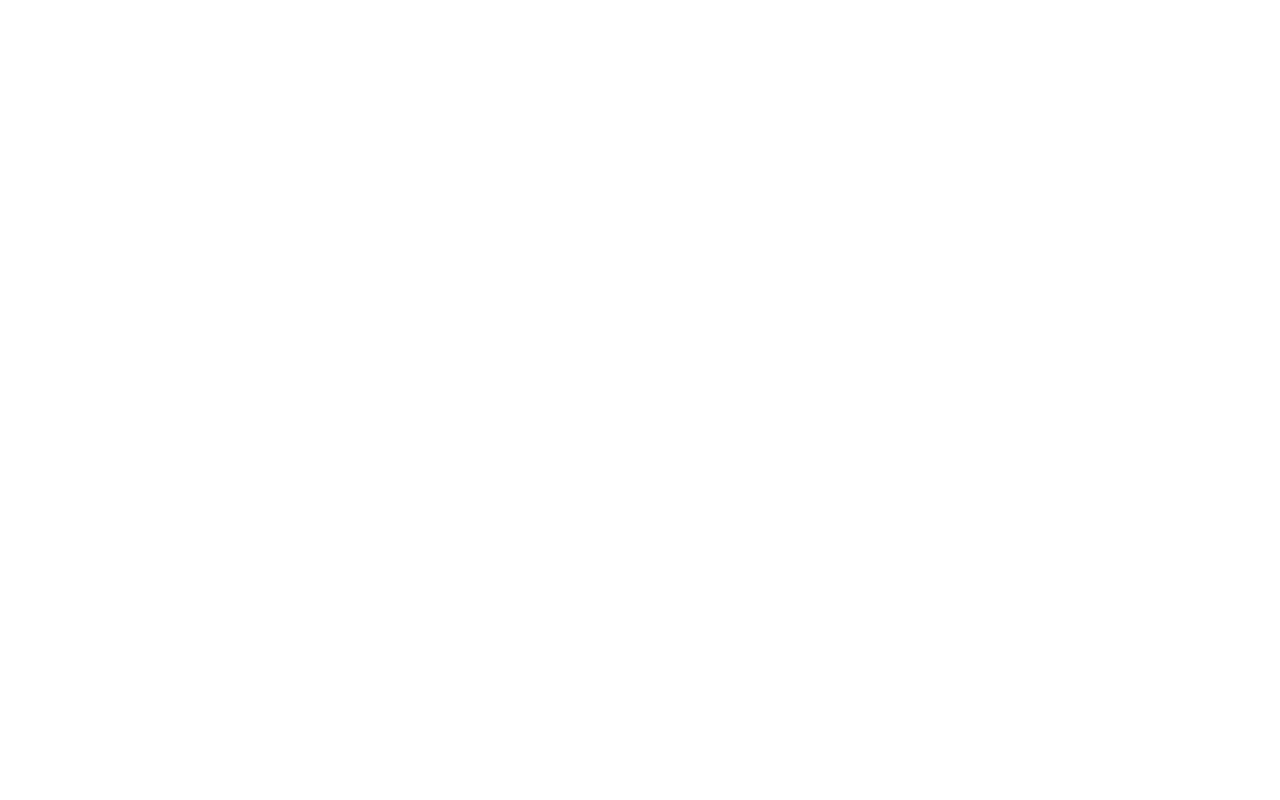
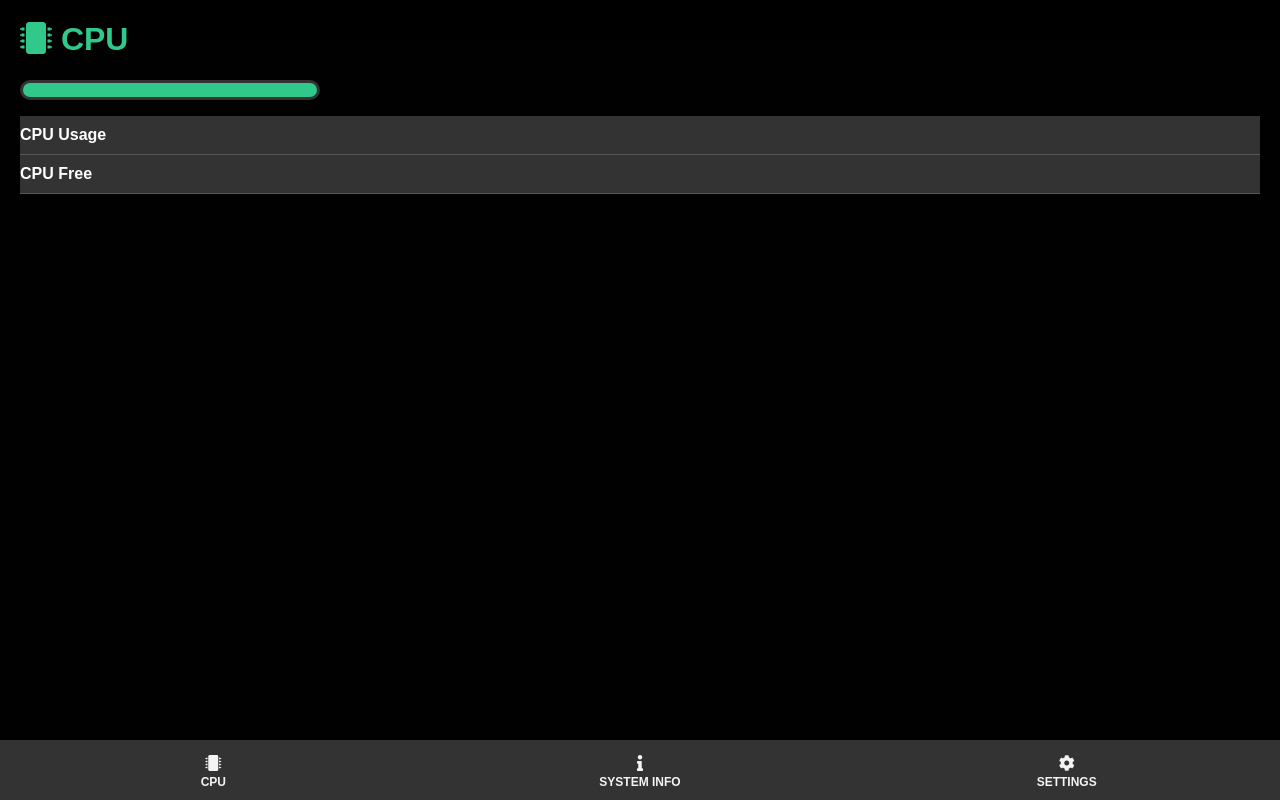
Before and after one commit to Belchenkov/sys-top-electron, an Electron app: page app/index.html in a window 1280 px wide. Drawn offline with Linux system fonts and the light colour scheme.

Commit message:
Creating the interface

```diff
--- a/app/css/style.css
+++ b/app/css/style.css
@@ -7,3 +7,138 @@
 * {
 	box-sizing: border-box;
 }
+
+body {
+	background: var(--background-color) url('../img/bg.jpg') no-repeat 0px 40px /
+		cover;
+	color: #fff;
+	font-family: Arial, Helvetica, sans-serif;
+	font-size: 16px;
+	display: flex;
+	align-items: center;
+	justify-content: center;
+	min-height: 100vh;
+	margin: 0;
+}
+
+ul {
+	list-style: none;
+	padding: 0;
+}
+
+.content {
+	opacity: 0;
+	object-fit: cover;
+	position: absolute;
+	top: 0;
+	left: 0;
+	height: calc(100% - 60px);
+	width: 100%;
+	transition: opacity 0.4s ease;
+	padding: 0 20px;
+}
+
+.content li {
+	padding: 10px 0;
+	border-bottom: 1px #555 solid;
+	background: var(--secondary-background-color);
+}
+
+.content.show {
+	opacity: 1;
+}
+
+.hide {
+	display: none;
+}
+
+nav {
+	position: absolute;
+	bottom: 0;
+	left: 0;
+	margin-top: -5px;
+	width: 100%;
+}
+
+nav ul {
+	background-color: var(--secondary-background-color);
+	display: flex;
+	padding: 5px 0 0;
+	margin: 0;
+	list-style-type: none;
+	height: 60px;
+}
+
+nav ul li {
+	color: #f4f4f4;
+	cursor: pointer;
+	flex: 1;
+	padding: 10px;
+	text-align: center;
+	text-transform: uppercase;
+	font-weight: bold;
+}
+
+h1,
+nav ul li:hover,
+nav ul li.active {
+	color: var(--primary-color);
+}
+
+nav ul li p {
+	font-size: 12px;
+	margin: 2px 0;
+}
+
+.progress-bar {
+	background: var(--secondary-background-color);
+	border-radius: 13px;
+	height: 20px;
+	width: 300px;
+	padding: 3px;
+}
+
+.progress {
+	content: '';
+	display: block;
+	background: var(--primary-color);
+	height: 100%;
+	border-radius: 9px;
+}
+
+.alert {
+	text-align: center;
+	padding: 5px;
+	color: orange;
+	border: orange 1px solid;
+}
+
+.form-control {
+	margin: 15px 0;
+}
+
+.form-control label {
+	display: block;
+	margin-bottom: 10px;
+}
+
+.form-control input,
+.form-control select {
+	width: 100%;
+	padding: 4px;
+}
+
+.btn {
+	cursor: pointer;
+	display: inline-block;
+	border: 0;
+	background: var(--secondary-background-color);
+	color: #fff;
+	padding: 7px 10px;
+	margin-top: 10px;
+}
+
+.btn:active,
+.btn:focus {
+	outline: 0;
+}
--- a/app/index.html
+++ b/app/index.html
@@ -7,6 +7,65 @@
 		<link rel="stylesheet" href="css/all.min.css" />
 	</head>
 	<body>
+		<main>
+			<div class="content show">
+				<h1><i class="fas fa-microchip"></i> CPU</h1>
+				<div class="progress-bar">
+					<div class="progress" id="cpu-progress"></div>
+				</div>
 
+				<ul>
+					<li><strong>CPU Usage</strong><span id="cpu-usage"></span></li>
+					<li><strong>CPU Free</strong><span id="cpu-free"></span></li>
+				</ul>
+
+				<div id="cpu-model"></div>
+			</div>
+
+			<div class="content">
+				<h1><i class="fas fa-info"> System Info</i></h1>
+				<ul>
+					<li><strong>Computer Name</strong><span id="comp-name"></span></li>
+					<li><strong>OS</strong><span id="os"></span></li>
+					<li><strong>System Uptime</strong><span id="sys-uptime"></span></li>
+					<li><strong>System Memory</strong><span id="mem-total"></span></li>
+				</ul>
+			</div>
+
+			<div class="content">
+				<h1><i class="fas fa-cog"></i> Settings</h1>
+				<div id="alert" class="hide"></div>
+				<form id="settings-form">
+					<div class="form-control">
+						<label for="cpu-overload">CPU Overload Warning %</label>
+						<input type="number" id="cpu-overload" />
+					</div>
+					<div class="form-control">
+						<label for="alert-frequency">Alert Frequency (In Minutes)</label>
+						<input type="number" id="alert-frequency" />
+					</div>
+					<input type="submit" value="Save" class="btn">
+				</form>
+			</div>
+		</main>
+
+		<nav id="nav">
+			<ul>
+				<li>
+					<i class="fas fa-microchip"></i>
+					<p>CPU</p>
+				</li>
+				<li>
+					<i class="fas fa-info"></i>
+					<p>System Info</p>
+				</li>
+				<li>
+					<i class="fas fa-cog"></i>
+					<p>Settings</p>
+				</li>
+			</ul>
+		</nav>
+
+	<script src="js/tabs.js"></script>
 	</body>
 </html>
--- a/app/js/tabs.js
+++ b/app/js/tabs.js
@@ -0,0 +1,27 @@
+const contents = document.querySelectorAll('.content')
+const listItems = document.querySelectorAll('nav ul li')
+
+listItems.forEach((item, index) => {
+    item.addEventListener('click', () => {
+        hideAllContents()
+        hideAllItems()
+
+        // activate list item
+        item.classList.add('active')
+
+        // display content
+        contents[index].classList.add('show')
+    })
+})
+
+function hideAllContents() {
+    contents.forEach((content) => {
+        content.classList.remove('show')
+    })
+}
+
+function hideAllItems() {
+    listItems.forEach((item) => {
+        item.classList.remove('active')
+    })
+}
```
